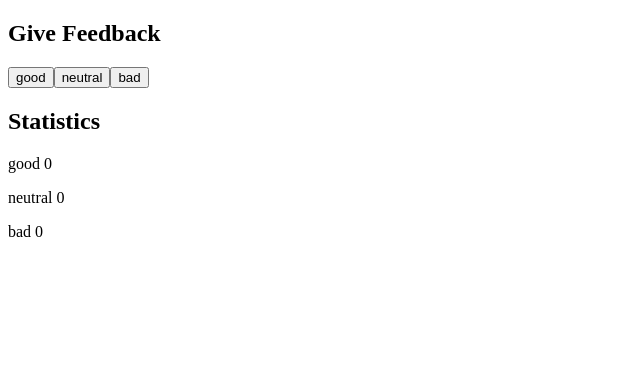
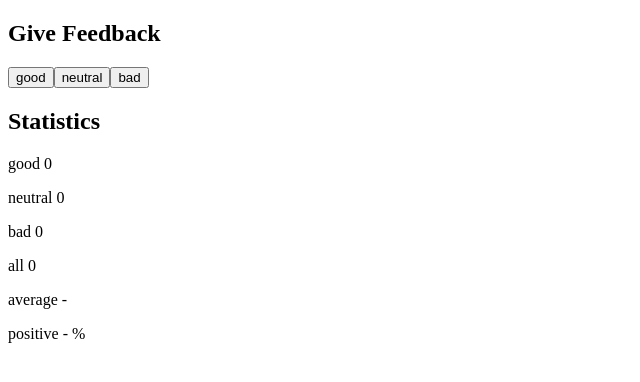
Before and after one commit to MatildaMared/fullstack-open, a React (Create React App) app in the folder part1/unicafe/: page / in a window 1280 px wide. Shown: the top 382 px of the page, without its empty margins (0-640 px from the left). Built offline with nearby package versions, Linux system fonts and the light colour scheme.

Commit message:
complete unicafe exercise step 2

```diff
--- a/part1/unicafe/src/App.js
+++ b/part1/unicafe/src/App.js
@@ -2,6 +2,19 @@ import React, { useState } from "react";
 
 const Button = ({ onClick, text }) => {
 	return <button onClick={onClick}>{text}</button>;
+};
+
+const Average = ({ good, neutral, bad }) => {
+	const total = good + neutral + bad;
+	let scores = good * 1 - bad * 1;
+
+	return <p>average {scores / total || "-"}</p>;
+};
+
+const Positive = ({ good, neutral, bad }) => {
+	const total = good + neutral + bad;
+
+	return <p>positive {(good / total) * 100 || "-"} %</p>;
 };
 
 const App = () => {
@@ -34,6 +47,9 @@ const App = () => {
 				<p>good {good}</p>
 				<p>neutral {neutral}</p>
 				<p>bad {bad}</p>
+				<p>all {good + neutral + bad}</p>
+				<Average good={good} neutral={neutral} bad={bad} />
+				<Positive good={good} neutral={neutral} bad={bad} />
 			</section>
 		</div>
 	);
```
